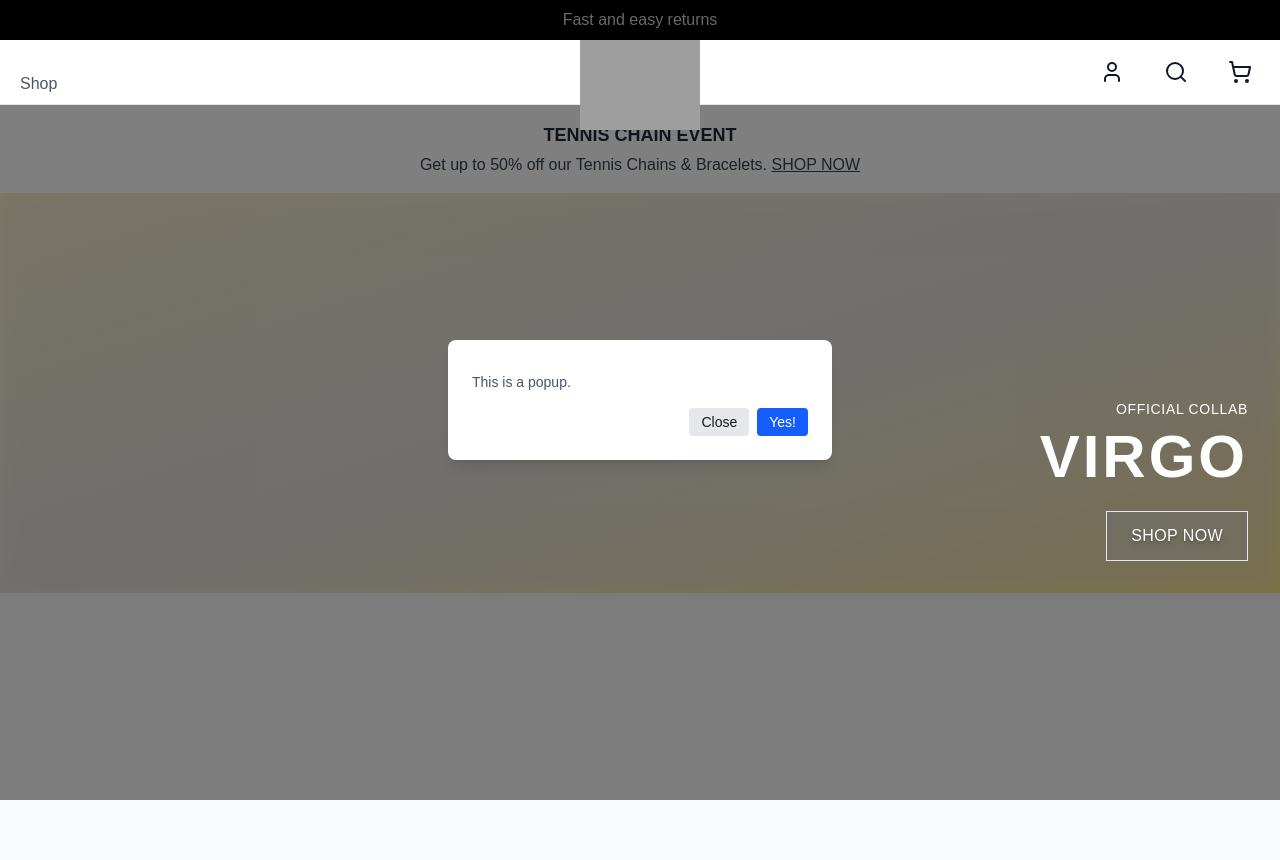
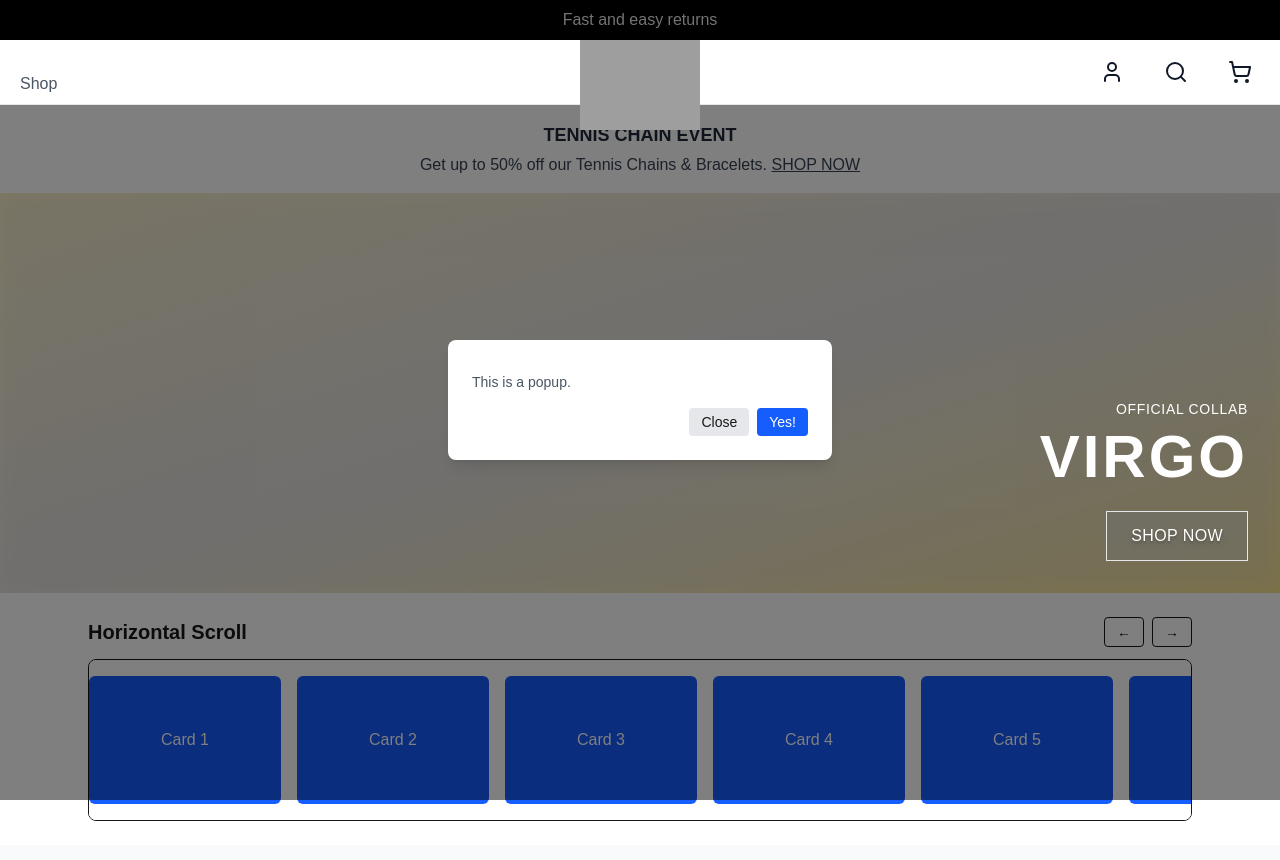
Before and after one commit to Bocean77530/RoyJW, a Next.js app: page / in a window 1280 px wide. Shown: the top 860 px of the page. Built offline with nearby package versions, Linux system fonts and the light colour scheme; grey boxes are pictures that could not be loaded.

Commit message:
add products scroll bar in main page

```diff
--- /dev/null
+++ b/src/app/components/HorizontalScroll.tsx
@@ -0,0 +1,154 @@
+// components/HorizontalScroller.tsx
+"use client";
+
+import { useEffect, useRef, useState } from "react";
+
+export default function HorizontalScroller() {
+  const trackRef = useRef<HTMLDivElement | null>(null);
+
+  // show/hide arrow buttons when reaching ends
+  const [atStart, setAtStart] = useState(true);
+  const [atEnd, setAtEnd] = useState(false);
+
+  // drag state
+  const pos = useRef({ active: false, startX: 0, scrollLeft: 0 });
+
+  // recalculates arrow visibility
+  const updateEnds = () => {
+    const el = trackRef.current;
+    if (!el) return;
+    const { scrollLeft, scrollWidth, clientWidth } = el;
+    setAtStart(scrollLeft <= 1); // near left
+    setAtEnd(scrollLeft + clientWidth >= scrollWidth - 1); // near right
+  };
+
+  useEffect(() => {
+    updateEnds();
+    const el = trackRef.current;
+    if (!el) return;
+
+    // also update on scroll/resize
+    const onScroll = () => updateEnds();
+    el.addEventListener("scroll", onScroll, { passive: true });
+    window.addEventListener("resize", onScroll);
+    return () => {
+      el.removeEventListener("scroll", onScroll);
+      window.removeEventListener("resize", onScroll);
+    };
+  }, []);
+
+  // arrow click
+  const scrollByAmount = (dir: "left" | "right") => {
+    const el = trackRef.current;
+    if (!el) return;
+    const amount = Math.max(200, Math.floor(el.clientWidth * 0.85)); // responsive step
+    el.scrollBy({ left: dir === "left" ? -amount : amount, behavior: "smooth" });
+  };
+
+  // mouse drag handlers
+  const onMouseDown: React.MouseEventHandler<HTMLDivElement> = (e) => {
+    const el = trackRef.current;
+    if (!el) return;
+    pos.current.active = true;
+    pos.current.startX = e.pageX - el.offsetLeft;
+    pos.current.scrollLeft = el.scrollLeft;
+    el.classList.add("cursor-grabbing"); // visual feedback
+  };
+  const onMouseLeave: React.MouseEventHandler<HTMLDivElement> = () => {
+    pos.current.active = false;
+    trackRef.current?.classList.remove("cursor-grabbing");
+  };
+  const onMouseUp: React.MouseEventHandler<HTMLDivElement> = () => {
+    pos.current.active = false;
+    trackRef.current?.classList.remove("cursor-grabbing");
+  };
+  const onMouseMove: React.MouseEventHandler<HTMLDivElement> = (e) => {
+    const el = trackRef.current;
+    if (!el || !pos.current.active) return;
+    e.preventDefault(); // prevent text selection while dragging
+    const x = e.pageX - el.offsetLeft;
+    const walk = (x - pos.current.startX) * 1.2; // multiplier = drag speed
+    el.scrollLeft = pos.current.scrollLeft - walk;
+  };
+
+  // touch drag (mobile)
+  const touchStart: React.TouchEventHandler<HTMLDivElement> = (e) => {
+    const el = trackRef.current;
+    if (!el) return;
+    pos.current.active = true;
+    pos.current.startX = e.touches[0].clientX;
+    pos.current.scrollLeft = el.scrollLeft;
+  };
+  const touchMove: React.TouchEventHandler<HTMLDivElement> = (e) => {
+    const el = trackRef.current;
+    if (!el || !pos.current.active) return;
+    const x = e.touches[0].clientX;
+    const walk = (x - pos.current.startX) * 1.2;
+    el.scrollLeft = pos.current.scrollLeft - walk;
+  };
+  const touchEnd: React.TouchEventHandler<HTMLDivElement> = () => {
+    pos.current.active = false;
+  };
+
+  // demo items
+  const items = Array.from({ length: 14 }, (_, i) => i + 1);
+
+  return (
+    <div className="relative mx-auto max-w-6xl p-6">
+      {/* Title / header row */}
+      <div className="mb-3 flex items-center justify-between">
+        <h2 className="text-xl font-bold">Horizontal Scroll</h2>
+
+        {/* Arrow buttons */}
+        <div className="flex gap-2">
+          <button
+            aria-label="Scroll left"
+            className={`rounded border px-3 py-1 text-sm transition ${
+              atStart ? "opacity-40 cursor-not-allowed" : "hover:bg-gray-100"
+            }`}
+            onClick={() => scrollByAmount("left")}
+            disabled={atStart}
+          >
+            ←
+          </button>
+          <button
+            aria-label="Scroll right"
+            className={`rounded border px-3 py-1 text-sm transition ${
+              atEnd ? "opacity-40 cursor-not-allowed" : "hover:bg-gray-100"
+            }`}
+            onClick={() => scrollByAmount("right")}
+            disabled={atEnd}
+          >
+            →
+          </button>
+        </div>
+      </div>
+
+      {/* Scroll track */}
+      <div
+        ref={trackRef}
+        // layout: row items, no wrap; overflow-x to enable horizontal scrolling
+        className="group relative flex snap-x snap-mandatory space-x-4 overflow-x-auto scroll-smooth
+                   rounded-lg border bg-white p-4 cursor-grab select-none
+                   scrollbar-thin scrollbar-thumb-gray-400 scrollbar-track-gray-200"
+        onMouseDown={onMouseDown}
+        onMouseLeave={onMouseLeave}
+        onMouseUp={onMouseUp}
+        onMouseMove={onMouseMove}
+        onTouchStart={touchStart}
+        onTouchMove={touchMove}
+        onTouchEnd={touchEnd}
+      >
+        {items.map((n) => (
+          <div
+            key={n}
+            // flex-shrink-0 keeps fixed card width; snap-start gives nice snapping
+            className="flex h-32 w-48 flex-shrink-0 snap-start items-center justify-center rounded-md bg-blue-600 text-white"
+          >
+            Card {n}
+          </div>
+        ))}
+      </div>
+    </div>
+  );
+}
--- a/src/app/components/Popup.tsx
+++ b/src/app/components/Popup.tsx
@@ -8,7 +8,7 @@ export default function Popup() {
     useEffect(() => {
         const timer = setTimeout(() => {
             setIsPopup(true);
-        }, 1000);
+        }, 3000);
 
         return () => clearTimeout(timer);
     }, []);
--- a/src/app/page.tsx
+++ b/src/app/page.tsx
@@ -3,6 +3,7 @@ import Header from "./components/header";
 import MainShowcase from "./components/MainShowcase";
 import Navigation from "./components/navigation";
 import Popup from "./components/Popup";
+import HorizontalScroll from "./components/HorizontalScroll";
 export default function Home() {
   return (
     <div>
@@ -17,6 +18,9 @@ export default function Home() {
         <MainShowcase />
       </div>
       <div>
+        <HorizontalScroll />
+      </div>
+      <div>
         <Popup />
       </div>
     </div>
```
